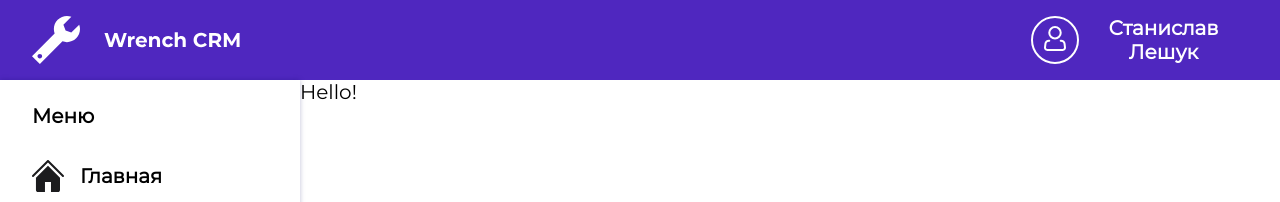
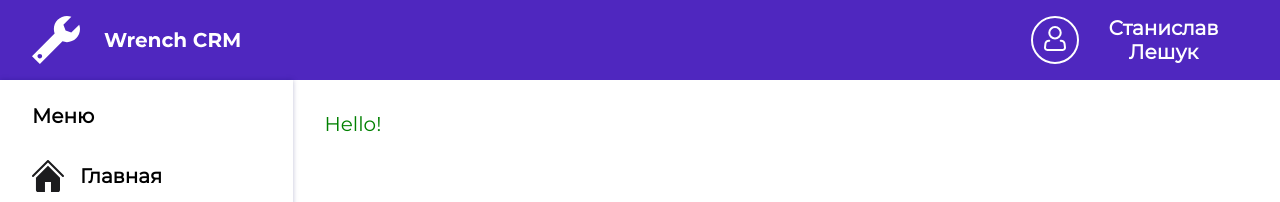
Before and after one commit to dockwall/react-fly-crm, a React (Create React App) app: page / in a window 1280 px wide. Shown: the top 202 px of the page. Built offline with nearby package versions, Linux system fonts and the light colour scheme.

Commit message:
Started correct news block

```diff
--- a/src/components/Content/Content.scss
+++ b/src/components/Content/Content.scss
@@ -7,7 +7,7 @@
 .content-block {
   width: calc(100vw - 300px);
   margin: 0;
-  padding: 0;
+  padding: 32px 0 0 32px;
   overflow-y: scroll;
 }
 
--- a/src/components/Content/Content.tsx
+++ b/src/components/Content/Content.tsx
@@ -1,13 +1,16 @@
 import React from "react";
 import AsideMenu from "./AsideMenu/AsideMenu";
 import "./Content.scss";
+import News from "./News/News";
 
 const Content = () => {
   return (
     <div className="content-root">
       <AsideMenu />
 
-      <div className="content-block">Hello!</div>
+      <div className="content-block">
+        <News />
+      </div>
     </div>
   );
 };
--- /dev/null
+++ b/src/components/Content/News/News.scss
@@ -0,0 +1,3 @@
+.news-root {
+  color: green;
+}
--- /dev/null
+++ b/src/components/Content/News/News.tsx
@@ -0,0 +1,8 @@
+import React from "react";
+import "./News.scss";
+
+const News = () => {
+  return <div className="news-root">Hello!</div>;
+};
+
+export default News;
```
